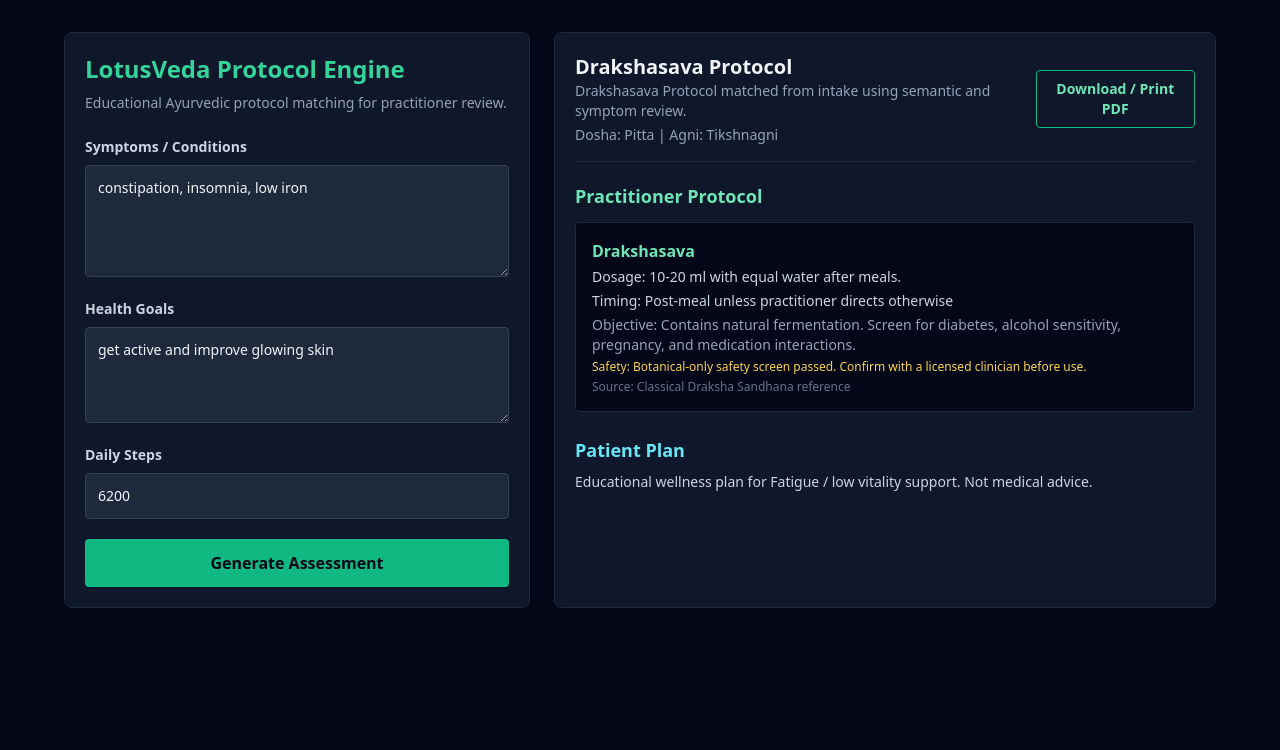
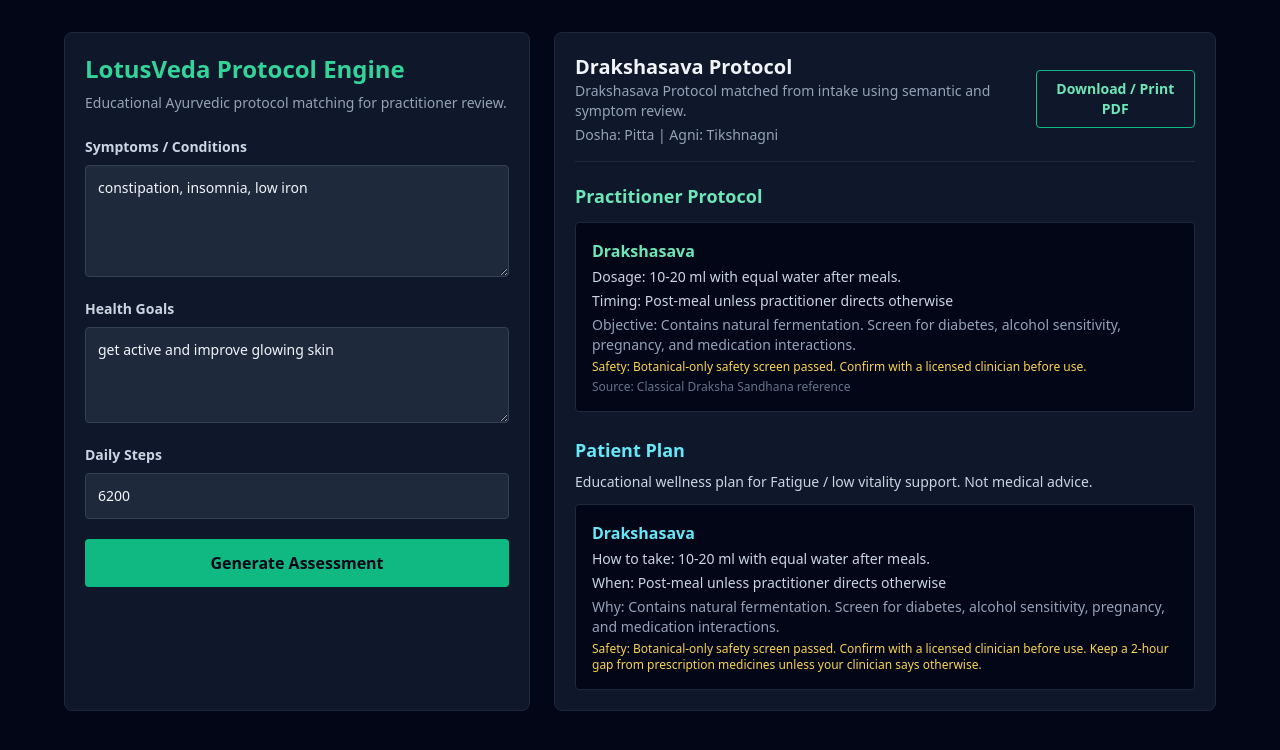
Before and after one commit to pankajmanchnda/Lotus, a React (Vite) app: page / in a window 1280 px wide. Both pictures are taken after a click on the button "Generate Assessment". Shown: the top 750 px of the page. Built offline with nearby package versions, Linux system fonts and the light colour scheme.

Commit message:
feat: fully reintegrate assessment engine

```diff
--- a/src/App.tsx
+++ b/src/App.tsx
@@ -99,6 +99,17 @@
 
               <h3 className="mt-6 text-lg font-bold text-cyan-300">{result.patientPage.title}</h3>
               <p className="mt-2 text-sm text-slate-300">{result.patientPage.summary}</p>
+              <div className="mt-3 space-y-3">
+                {result.patientPage.rows.map((row, index) => (
+                  <article key={`patient-${row.medication}-${index}`} className="rounded border border-slate-800 bg-slate-950 p-4">
+                    <h4 className="font-bold text-cyan-300">{row.medication}</h4>
+                    <p className="mt-1 text-sm text-slate-300">How to take: {row.dosage}</p>
+                    <p className="mt-1 text-sm text-slate-300">When: {row.time}</p>
+                    <p className="mt-1 text-sm text-slate-400">Why: {row.objective}</p>
+                    <p className="mt-1 text-xs text-amber-300">Safety: {row.safety}</p>
+                  </article>
+                ))}
+              </div>
             </div>
           )}
         </section>
--- a/src/engine.ts
+++ b/src/engine.ts
@@ -2,10 +2,10 @@
 import type { AgniType, ClinicalModule, EvaluationResult, ProtocolRow, Remedy, UserIntake } from "./types";
 
 const semanticMap: Record<string, string[]> = {
-  iron: ["DIS-FATIGUE-IRON-005"],
-  anemia: ["DIS-FATIGUE-IRON-005"],
-  fatigue: ["DIS-FATIGUE-IRON-005", "DIS-PAIN-RECOVERY-007"],
-  weakness: ["DIS-FATIGUE-IRON-005"],
+  iron: ["DIS-NUTR-005"],
+  anemia: ["DIS-NUTR-005"],
+  fatigue: ["DIS-NUTR-005", "DIS-PAIN-RECOVERY-007"],
+  weakness: ["DIS-NUTR-005"],
   insomnia: ["DIS-MEMORY-SLEEP-006", "DIS-PAIN-RECOVERY-007"],
   sleep: ["DIS-MEMORY-SLEEP-006", "DIS-PAIN-RECOVERY-007"],
   anxiety: ["DIS-MEMORY-SLEEP-006"],
--- a/src/libraryData.ts
+++ b/src/libraryData.ts
@@ -28,7 +28,7 @@
     ]
   },
   {
-    id: "DIS-FATIGUE-IRON-005",
+    id: "DIS-NUTR-005",
     name: "Drakshasava Protocol",
     modernApproximation: "Fatigue / low vitality support",
     diagnosticSource: "Classical Draksha-based restorative protocol",
```
